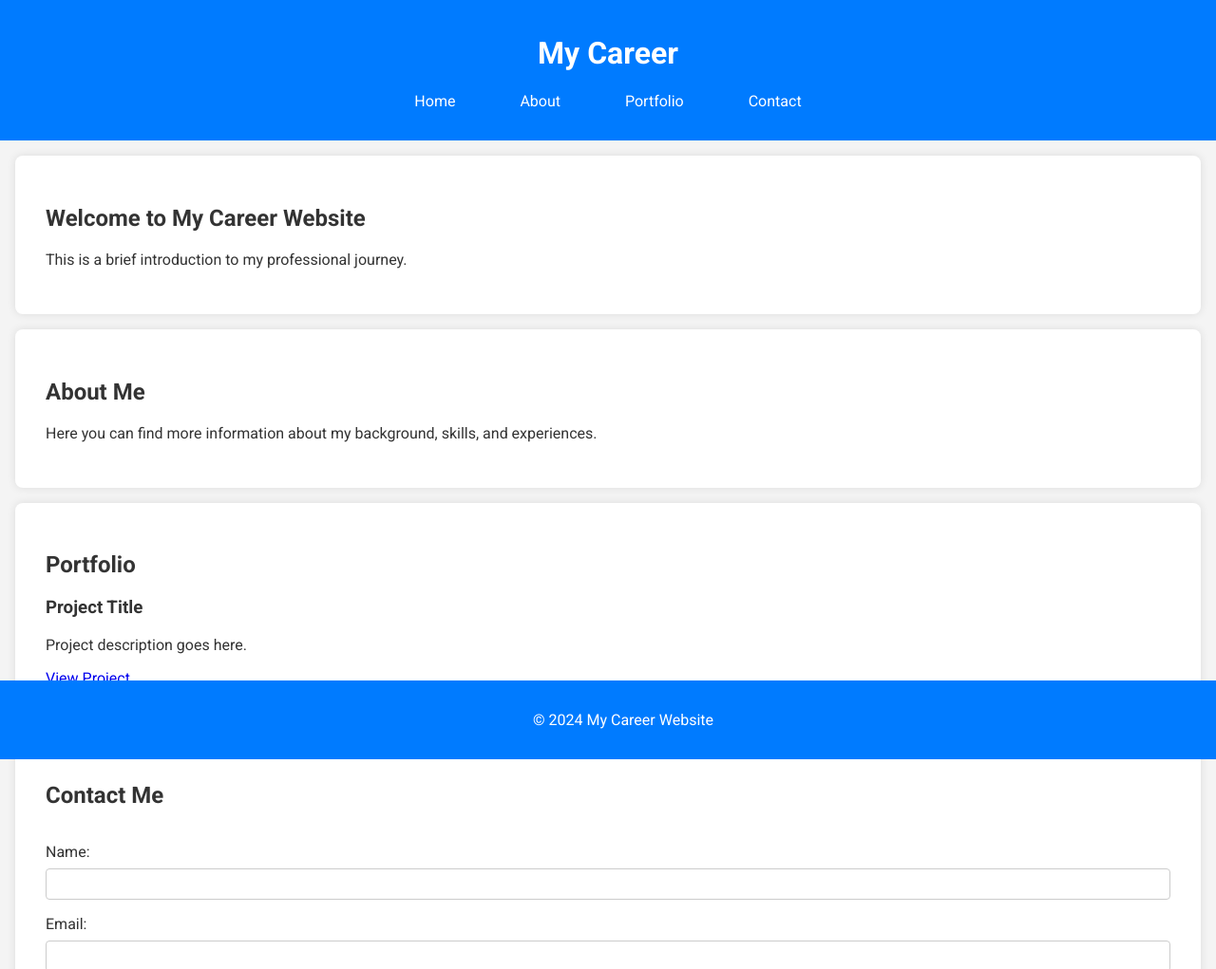
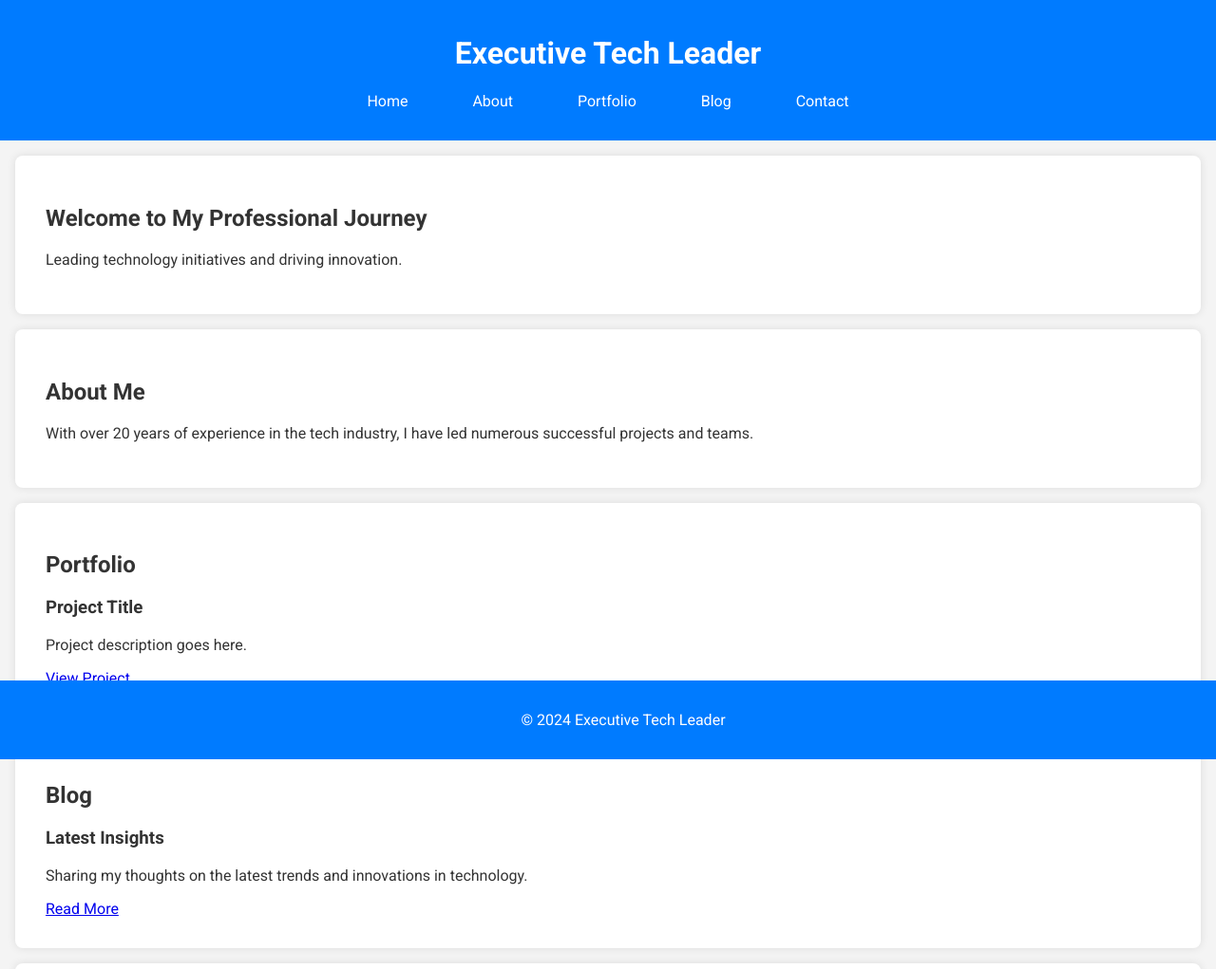
Before and after one commit to GTMiller1984/Personal-Website, a plain HTML site: page index.html in a window 1280 px wide. Shown: the top 1021 px of the page at 95% size. Drawn offline with Linux system fonts and the light colour scheme.

Commit message:
index.html

```diff
--- a/index.html
+++ b/index.html
@@ -3,33 +3,35 @@
 <head>
     <meta charset="UTF-8">
     <meta name="viewport" content="width=device-width, initial-scale=1.0">
-    <meta name="description" content="Personal career website showcasing my projects and skills.">
-    <meta name="keywords" content="career, portfolio, projects, skills">
-    <title>My Career Website</title>
+    <meta name="description" content="Executive tech leader showcasing projects and thought leadership.">
+    <meta name="keywords" content="executive, tech leader, portfolio, projects, blog">
+    <title>Executive Tech Leader</title>
     <link rel="stylesheet" href="style.css">
     <link href="https://fonts.googleapis.com/css2?family=Roboto:wght@400;700&display=swap" rel="stylesheet">
+    <link rel="stylesheet" href="https://cdnjs.cloudflare.com/ajax/libs/font-awesome/5.15.3/css/all.min.css">
 </head>
 <body>
     <header>
-        <h1>My Career</h1>
+        <h1>Executive Tech Leader</h1>
         <nav aria-label="Main navigation">
             <ul>
                 <li><a href="#home">Home</a></li>
                 <li><a href="#about">About</a></li>
                 <li><a href="#portfolio">Portfolio</a></li>
+                <li><a href="#blog">Blog</a></li>
                 <li><a href="#contact">Contact</a></li>
             </ul>
         </nav>
     </header>
 
     <section id="home">
-        <h2>Welcome to My Career Website</h2>
-        <p>This is a brief introduction to my professional journey.</p>
+        <h2>Welcome to My Professional Journey</h2>
+        <p>Leading technology initiatives and driving innovation.</p>
     </section>
 
     <section id="about">
         <h2>About Me</h2>
-        <p>Here you can find more information about my background, skills, and experiences.</p>
+        <p>With over 20 years of experience in the tech industry, I have led numerous successful projects and teams.</p>
     </section>
 
     <section id="portfolio">
@@ -39,6 +41,15 @@
             <p>Project description goes here.</p>
             <a href="project-link">View Project</a>
         </div>
+    </section>
+
+    <section id="blog">
+        <h2>Blog</h2>
+        <article>
+            <h3>Latest Insights</h3>
+            <p>Sharing my thoughts on the latest trends and innovations in technology.</p>
+            <a href="blog-link">Read More</a>
+        </article>
     </section>
 
     <section id="contact">
@@ -55,7 +66,7 @@
     </section>
 
     <footer>
-        <p>© 2024 My Career Website</p>
+        <p>© 2024 Executive Tech Leader</p>
     </footer>
 
     <script src="script.js"></script>
```
